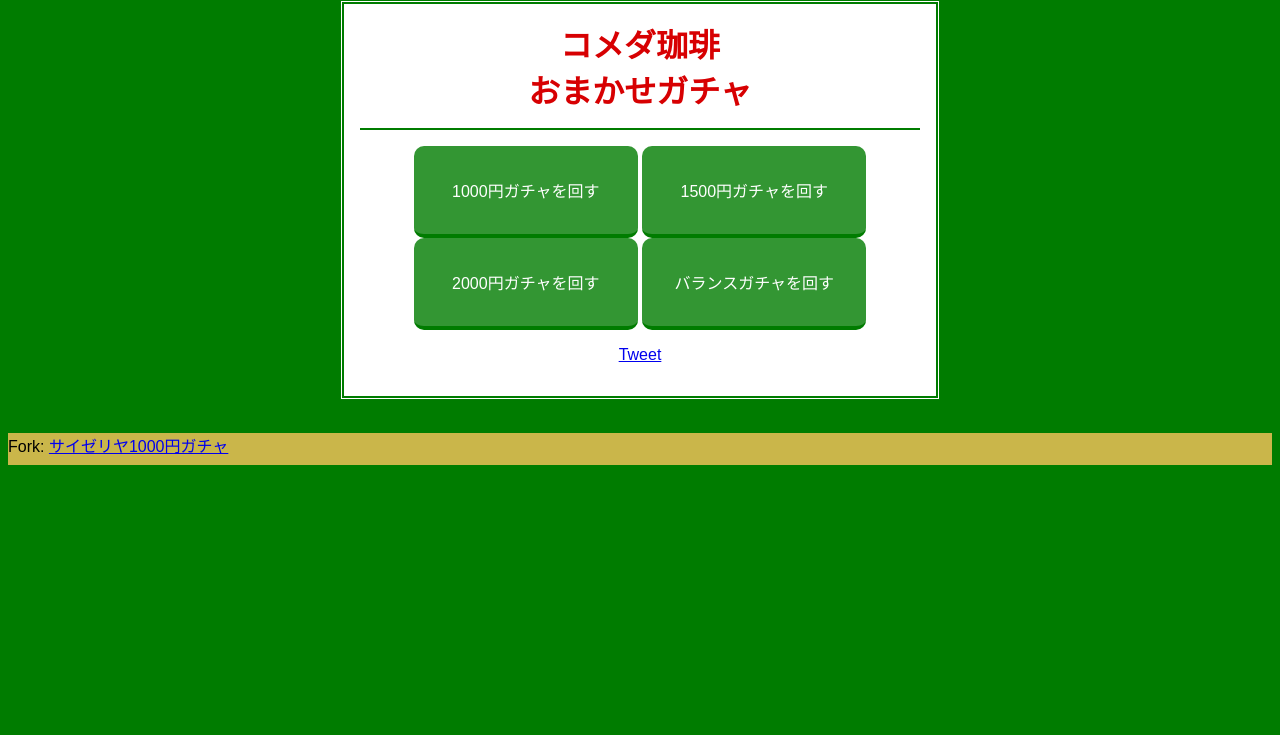
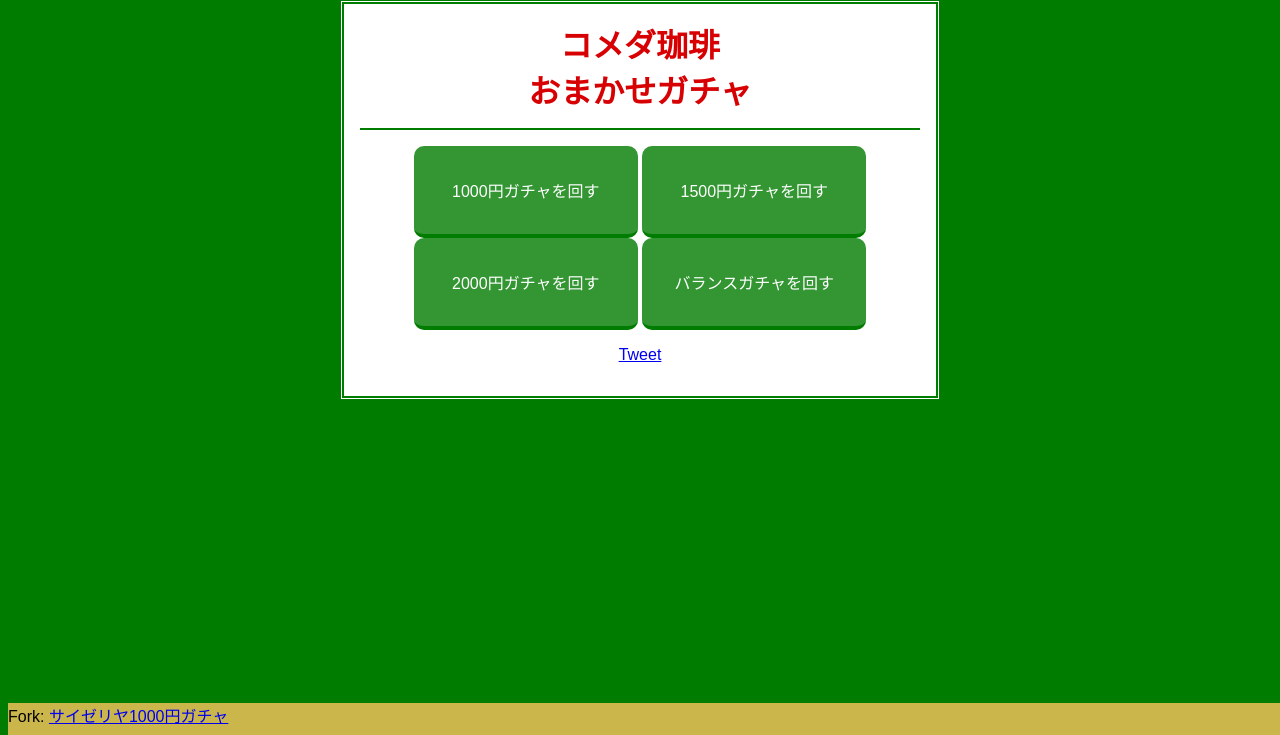
Before and after one commit to ggharada/komeda-gacha, a Flask app: page / in a window 1280 px wide. Shown: the part 65-800 px from the top of the page. Run offline with Flask 2, Linux system fonts and the light colour scheme; some libraries are stand-ins or nearby versions.

Commit message:
フッター固定

```diff
--- a/flaskr/static/style.css
+++ b/flaskr/static/style.css
@@ -112,6 +112,7 @@
     width: 100%;
     height: 32px;
     text-align: left;
-    padding: 0px 0;
     background-color: #cab64a;
+    position: absolute;
+    bottom: 0;
   }
```
